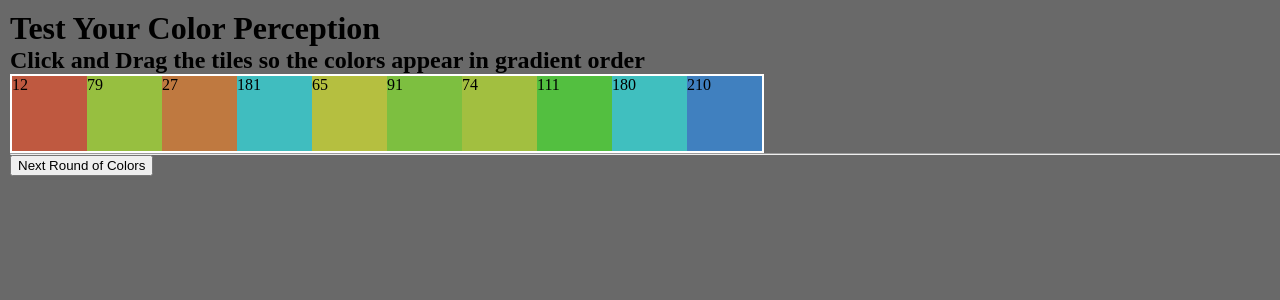
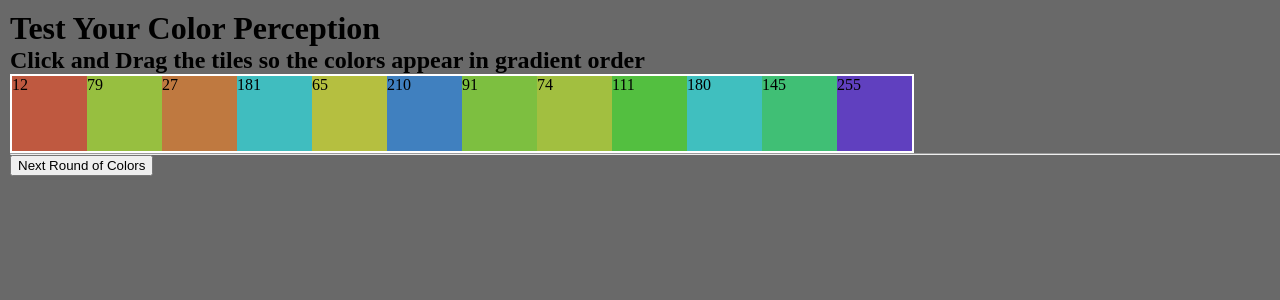
Before and after one commit to echos-echo/i-see-hue, a React (Create React App) app: page / in a window 1280 px wide. Shown: the top 300 px of the page. Built offline with nearby package versions, Linux system fonts and the light colour scheme; the HTML template or start-up script is replaced by a standard one.

Commit message:
seemingly bug fixed: the colors array would randomly increase in size by itself after a few rounds of play; fixed by separating set functions into individual useEffect()s, but will keep an eye out

```diff
--- a/src/components/GameRow.js
+++ b/src/components/GameRow.js
@@ -1,5 +1,5 @@
 import {generateColors, checkSolution, sortColors} from '../createGame';
-import React from 'react';
+import React, { useEffect } from 'react';
 import SingleTile from './SingleTile';
 import { DragDropContext, Droppable, Draggable } from 'react-beautiful-dnd';
 
@@ -7,12 +7,12 @@ const _GAME_SIZE = 12;
 
 function GameRow() {
     // initial generated array of all colors
-    const [startingColors, setStartingColors] = React.useState(generateColors(10));
+    const [startingColors, setStartingColors] = React.useState(generateColors(_GAME_SIZE));
     // setting the solution array
     const [solution, setSolution] = React.useState(sortColors([...startingColors]));
     // the lowest and highest hue values; tiles not meant to be dragged
-    const [firstColor, setFirstColor] = React.useState(Math.min.apply(null, startingColors));
-    const [lastColor, setLastColor] = React.useState(Math.max.apply(null, startingColors));
+    const [firstColor, setFirstColor] = React.useState(Math.min(...startingColors));
+    const [lastColor, setLastColor] = React.useState(Math.max(...startingColors));
     const [colors, setColors] = React.useState(startingColors.filter(color => color !== firstColor && color !== lastColor));
     // states must be initialized in this order!!!
 
@@ -27,22 +27,32 @@ function GameRow() {
         newColors.splice(result.destination.index, 0, tileToRemove[0]);
         // finally, the updated array is set in our state
         setColors(newColors);
-        console.dir(newColors);
-        // console.dir(solution);
+        console.log(...newColors);
+        console.log(...solution);
         console.log(firstColor + ' and ' + lastColor)
     }
 
     function handleOnClick() {
-        setStartingColors(generateColors(10));
-        setSolution(sortColors([...startingColors]));
-        setFirstColor(Math.min.apply(null, startingColors));
-        setLastColor(Math.max.apply(null, startingColors));
-        setColors(startingColors.filter(color => color !== firstColor && color !== lastColor));
+        setStartingColors(generateColors(_GAME_SIZE));
+        // setSolution(sortColors([...startingColors]));
+        // setFirstColor(Math.min(...startingColors));
+        // setLastColor(Math.max(...startingColors));
+        // setColors(startingColors.filter(color => color !== firstColor && color !== lastColor));
     }
 
     React.useEffect(() => {
         if (checkSolution(colors, solution.slice(1, solution.length - 1))) window.alert('congrats');
     }, [colors, solution]);
+
+    React.useEffect(() => {
+        setSolution(sortColors([...startingColors]));
+        setColors(startingColors.filter(color => color !== firstColor && color !== lastColor));
+    }, [startingColors, firstColor, lastColor]);
+
+    React.useEffect(() => {
+        setFirstColor(Math.min(...startingColors));
+        setLastColor(Math.max(...startingColors));
+    }, [startingColors])
 
     return (
         <DragDropContext id='play' onDragEnd={handleOnDragEnd}>
@@ -53,7 +63,7 @@ function GameRow() {
                         {colors.filter(color => color !== firstColor && color !== lastColor).map((color, index) =>
                         <Draggable key={color.toString()} draggableId={color.toString()} isDragDisabled={checkSolution(colors, solution.slice(1, solution.length - 1))} index={index}>
                             {provided => (
-                                <SingleTile innerRef={provided.innerRef} provided={provided} color={color}/>
+                                <SingleTile id={color} innerRef={provided.innerRef} provided={provided} color={color}/>
                             )}
                         </Draggable>)}
                         {provided.placeholder}
```
